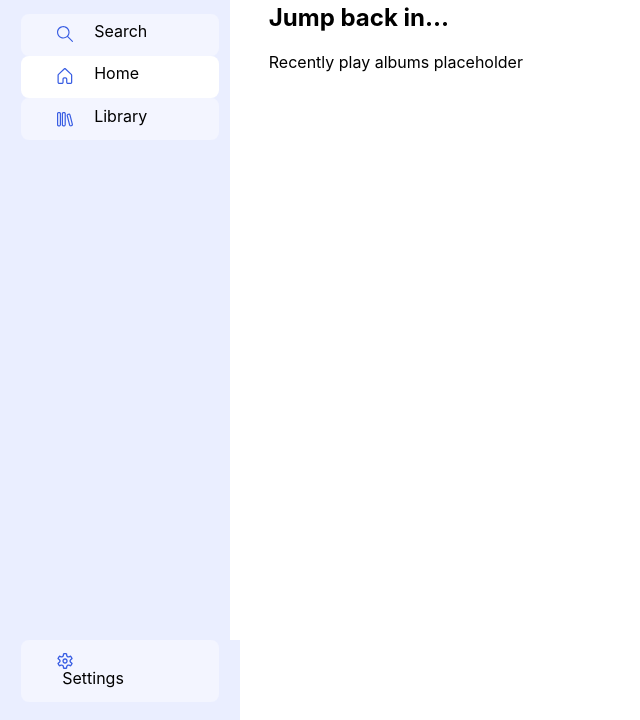
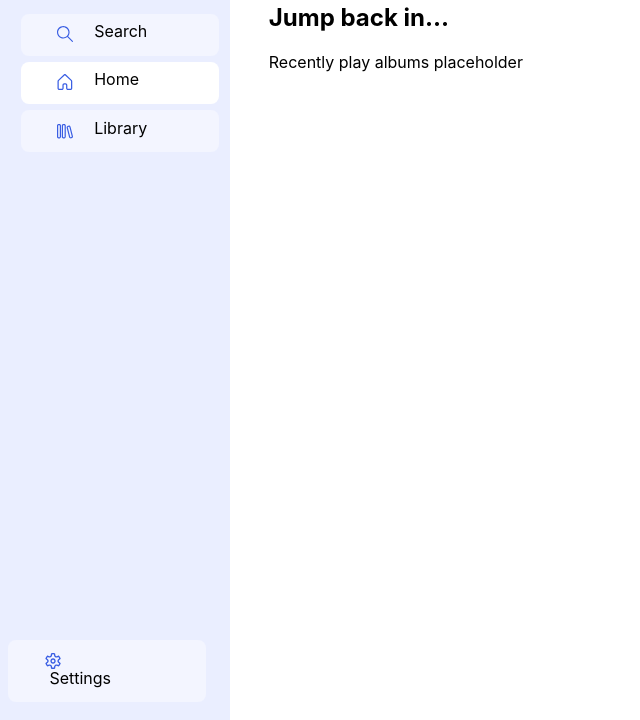
Before and after one commit to BetaPictoris/harmony, a React app: page / in a window 1280 px wide. Shown: the part 80-800 px from the top of the page, without its empty margins (0-640 px from the left). Built offline with nearby package versions, Linux system fonts and the light colour scheme.

Commit message:
Added spacing for link buttons

```diff
--- a/app/components/styles/LinkButton.scss
+++ b/app/components/styles/LinkButton.scss
@@ -12,6 +12,7 @@ $linkWidthRight: 5vh;
 }
 
 .LinkButton {
+  margin-bottom: 6px;
   width: 11vw;
 
   border-radius: $borderRadius;
--- a/app/components/styles/Sidebar.scss
+++ b/app/components/styles/Sidebar.scss
@@ -14,10 +14,7 @@
   width: 16vw;
 }
 
-.sidebarLink {
-  padding-top: 10px;
-  margin-top: 20px;
-
+.sidebarLinks {
   margin: 1vw;
   width: 16vw;
 }
```
